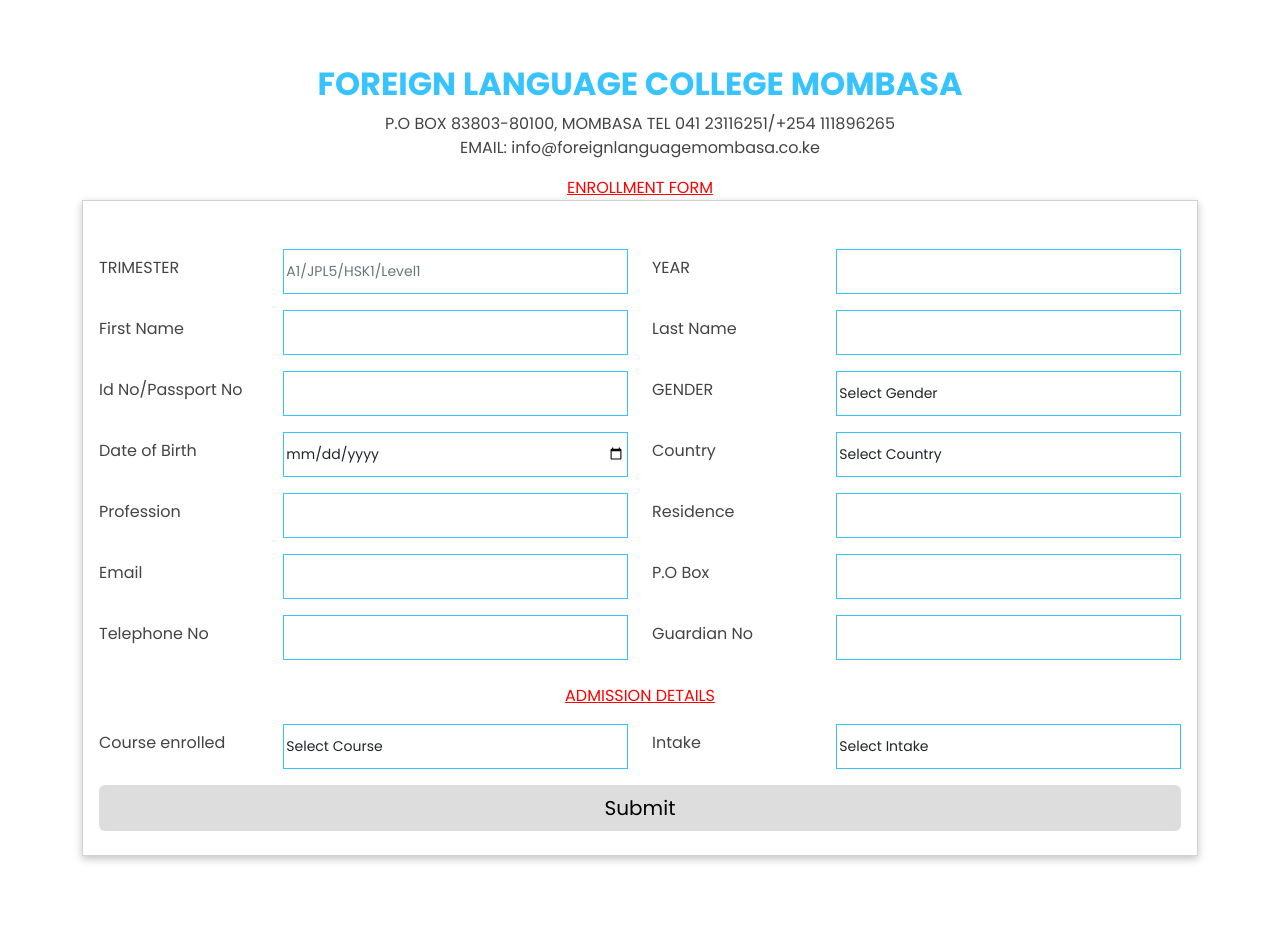
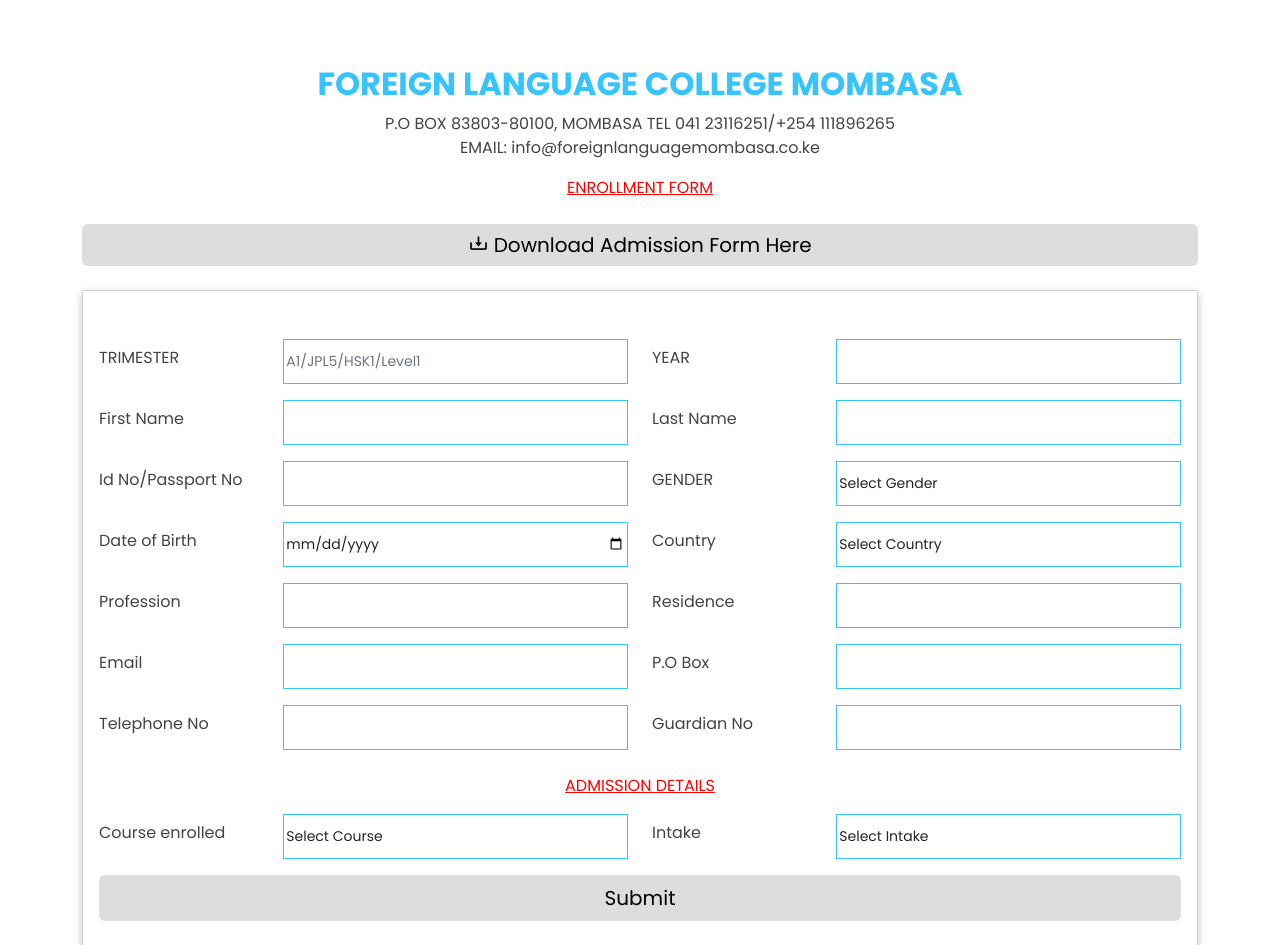
Before and after one commit to LabGich/German-School, a CodeIgniter 4 app: the page made by app/Views/Admission.php in a window 1280 px wide. Shown: the part 347-1292 px from the top of the page. Run offline with PHP 8.4 and a stand-in for CodeIgniter, Linux system fonts and the light colour scheme; the template is opened without the code that fills it, so the values that code supplies are empty; some libraries are stand-ins or nearby versions.

Commit message:
changes fix

```diff
--- a/app/Views/Admission.php
+++ b/app/Views/Admission.php
@@ -34,6 +34,12 @@
           P.O BOX 83803-80100, MOMBASA TEL 041 23116251/+254 111896265</br>
           EMAIL: info@foreignlanguagemombasa.co.ke</p>
           <u style="color:red">ENROLLMENT FORM</u>
+
+          <br/>
+          <br/>
+          <button class="btn btn-primary" id="btn-download" download="/assets/img/admission.png"><i class="bx bx-download"></i> Download Admission Form Here</button>
+          <br/>
+          <br/>
         </div>
 
         <form action="/Feepayment" class="card p-3" method="GET" role="form">
@@ -412,7 +418,7 @@
           <button type="submit" class="btn btn-primary p-2 mt-3 mb-2">Submit</button>
         </form>
 
-        <!--          <button class="btn btn-primary" id="btn-download" download="/assets/img/admission.png"><i class="bx bx-download"></i> Download</button>-->
+
         <!--</br>          -->
         <!--<img src="/assets/img/admission.png" class="img-fluid"/>-->
 
@@ -433,13 +439,13 @@
   <script>
     function downloadImage(imageUrl) {
       var link = document.createElement('a');
-      link.download = 'image.jpg';
+      link.download = 'admission.jpg';
       link.href = imageUrl;
       link.click();
     }
     var button = document.getElementById('btn-download');
     button.addEventListener('click', function(e) {
-      downloadImage('https://www.foreignlanguagemombasa.co.ke/assets/img/admission.png');
+      downloadImage('https://www.foreignlanguagemombasa.co.ke/public/assets/img/admission.png');
     });
   </script>
 </body>
--- a/app/Views/header.php
+++ b/app/Views/header.php
@@ -47,11 +47,11 @@
             <li><a href="/Feestructureswahili">Swahili Course</a></li>
           </ul>
         </li>
-        <?php if (!$session->usertype === 'Admin') { ?>
+        <?php if ($session->usertype === 'Admin') { ?>
         <li class="dropdown"><a href="#"><span>Lists</span> <i class="bi bi-chevron-down"></i></a>
           <ul>
             <li><a href="/userlist">User List</a></li>
-            <li><a href="/Enrolmentlist">Enrollment List</a></li>
+            <li><a href="/Enrollmentlist">Enrollment List</a></li>
             <li><a href="/Scholarshiplist">Scholarship List</a></li>
             <li><a href="/Addinstructor">Add Instructor</a></li>
           </ul>
```
